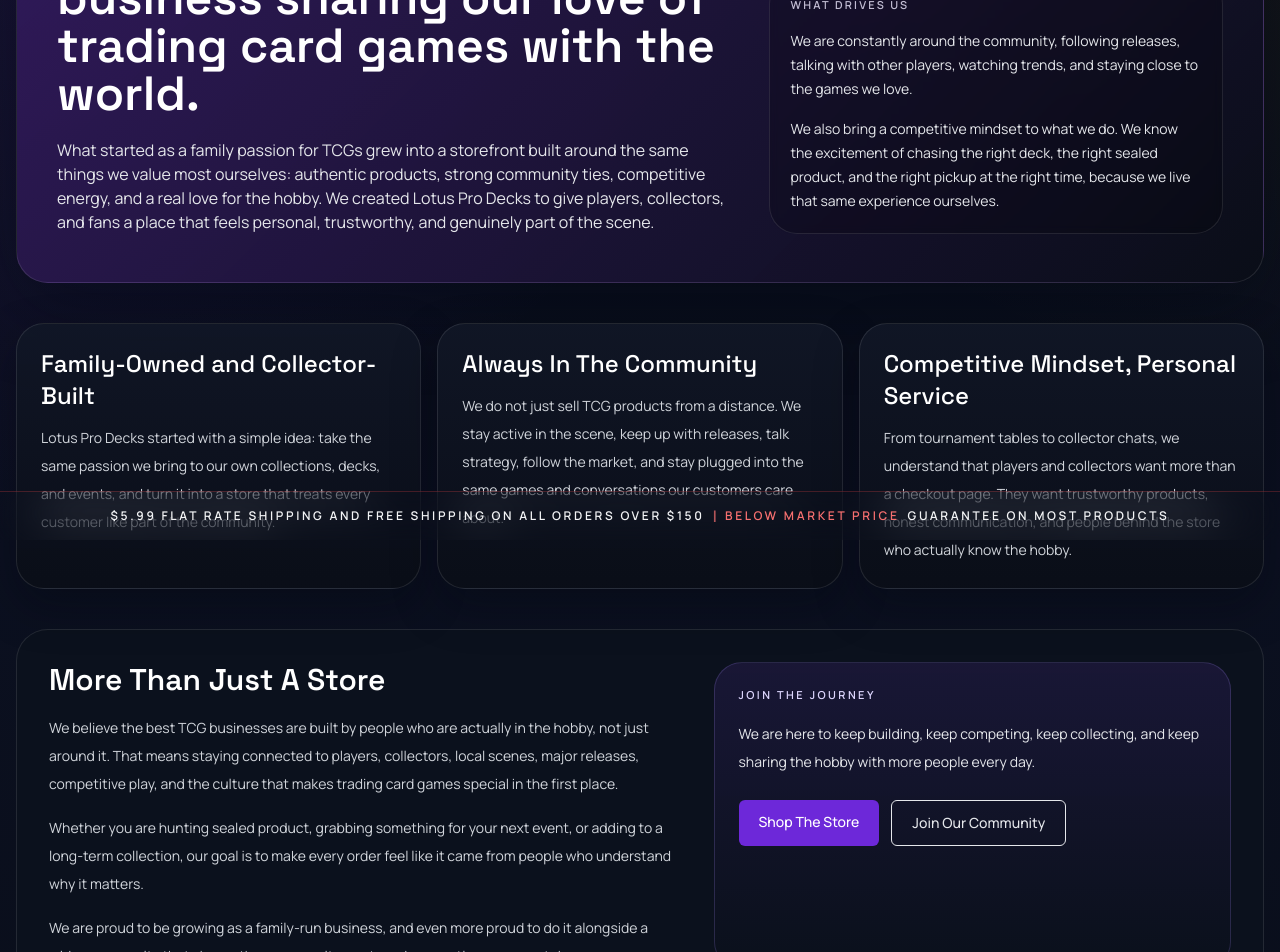
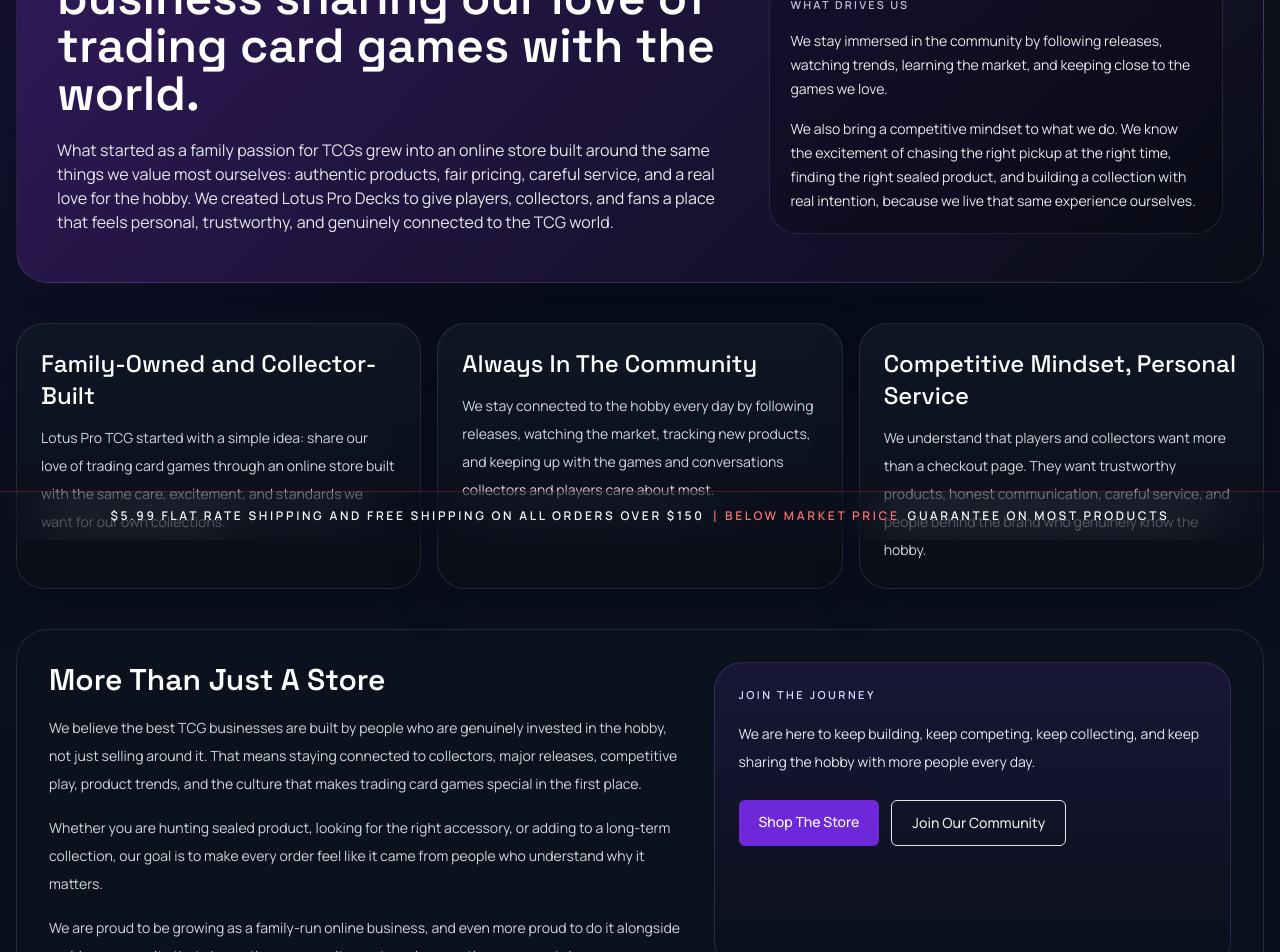
Before and after one commit to lotustemplar/lotus-pro-tcg-store, a Next.js app: page /about-us in a window 1280 px wide. Shown: the part 260-1212 px from the top of the page. Built offline with nearby package versions, Linux system fonts and the light colour scheme; no server answers; the database is empty.

Commit message:
Correct about page brand and business copy

```diff
--- a/app/(site)/about-us/page.tsx
+++ b/app/(site)/about-us/page.tsx
@@ -9,17 +9,17 @@
   {
     title: "Family-Owned and Collector-Built",
     description:
-      "Lotus Pro Decks started with a simple idea: take the same passion we bring to our own collections, decks, and events, and turn it into a store that treats every customer like part of the community.",
+      "Lotus Pro TCG started with a simple idea: share our love of trading card games through an online store built with the same care, excitement, and standards we want for our own collections.",
   },
   {
     title: "Always In The Community",
     description:
-      "We do not just sell TCG products from a distance. We stay active in the scene, keep up with releases, talk strategy, follow the market, and stay plugged into the same games and conversations our customers care about.",
+      "We stay connected to the hobby every day by following releases, watching the market, tracking new products, and keeping up with the games and conversations collectors and players care about most.",
   },
   {
     title: "Competitive Mindset, Personal Service",
     description:
-      "From tournament tables to collector chats, we understand that players and collectors want more than a checkout page. They want trustworthy products, honest communication, and people behind the store who actually know the hobby.",
+      "We understand that players and collectors want more than a checkout page. They want trustworthy products, honest communication, careful service, and people behind the brand who genuinely know the hobby.",
   },
 ];
 
@@ -27,7 +27,7 @@
   const settings = await getSiteSettings();
   const title = `About Us`;
   const description =
-    "Learn how Lotus Pro Decks grew from a small family-owned passion project into a community-driven TCG storefront built by collectors and competitors.";
+    "Learn how Lotus Pro TCG grew from a small family-owned passion project into an online TCG store built by collectors, competitors, and lifelong fans of the hobby.";
 
   return {
     title,
@@ -57,10 +57,10 @@
               A small family-owned business sharing our love of trading card games with the world.
             </h1>
             <p className="mt-5 max-w-2xl text-sm leading-7 text-gray-200 sm:text-base">
-              What started as a family passion for TCGs grew into a storefront built around the same things
-              we value most ourselves: authentic products, strong community ties, competitive energy, and a
-              real love for the hobby. We created {settings.brandName} to give players, collectors, and fans
-              a place that feels personal, trustworthy, and genuinely part of the scene.
+              What started as a family passion for TCGs grew into an online store built around the same things
+              we value most ourselves: authentic products, fair pricing, careful service, and a real love for
+              the hobby. We created {settings.brandName} to give players, collectors, and fans a place that
+              feels personal, trustworthy, and genuinely connected to the TCG world.
             </p>
           </div>
 
@@ -70,13 +70,13 @@
             </p>
             <div className="mt-4 space-y-4 text-sm leading-6 text-gray-200">
               <p>
-                We are constantly around the community, following releases, talking with other players,
-                watching trends, and staying close to the games we love.
+                We stay immersed in the community by following releases, watching trends, learning the market,
+                and keeping close to the games we love.
               </p>
               <p>
                 We also bring a competitive mindset to what we do. We know the excitement of chasing the right
-                deck, the right sealed product, and the right pickup at the right time, because we live that
-                same experience ourselves.
+                pickup at the right time, finding the right sealed product, and building a collection with real
+                intention, because we live that same experience ourselves.
               </p>
             </div>
           </div>
@@ -101,18 +101,19 @@
             <h2 className="font-display text-3xl font-semibold text-white">More Than Just A Store</h2>
             <div className="mt-4 space-y-4 text-sm leading-7 text-gray-300">
               <p>
-                We believe the best TCG businesses are built by people who are actually in the hobby, not just
-                around it. That means staying connected to players, collectors, local scenes, major releases,
-                competitive play, and the culture that makes trading card games special in the first place.
+                We believe the best TCG businesses are built by people who are genuinely invested in the hobby,
+                not just selling around it. That means staying connected to collectors, major releases,
+                competitive play, product trends, and the culture that makes trading card games special in the
+                first place.
               </p>
               <p>
-                Whether you are hunting sealed product, grabbing something for your next event, or adding to a
+                Whether you are hunting sealed product, looking for the right accessory, or adding to a
                 long-term collection, our goal is to make every order feel like it came from people who
                 understand why it matters.
               </p>
               <p>
-                We are proud to be growing as a family-run business, and even more proud to do it alongside a
-                wider community that shares the same excitement we do every time a new set drops.
+                We are proud to be growing as a family-run online business, and even more proud to do it
+                alongside a wider community that shares the same excitement we do every time a new set drops.
               </p>
             </div>
           </div>
```
